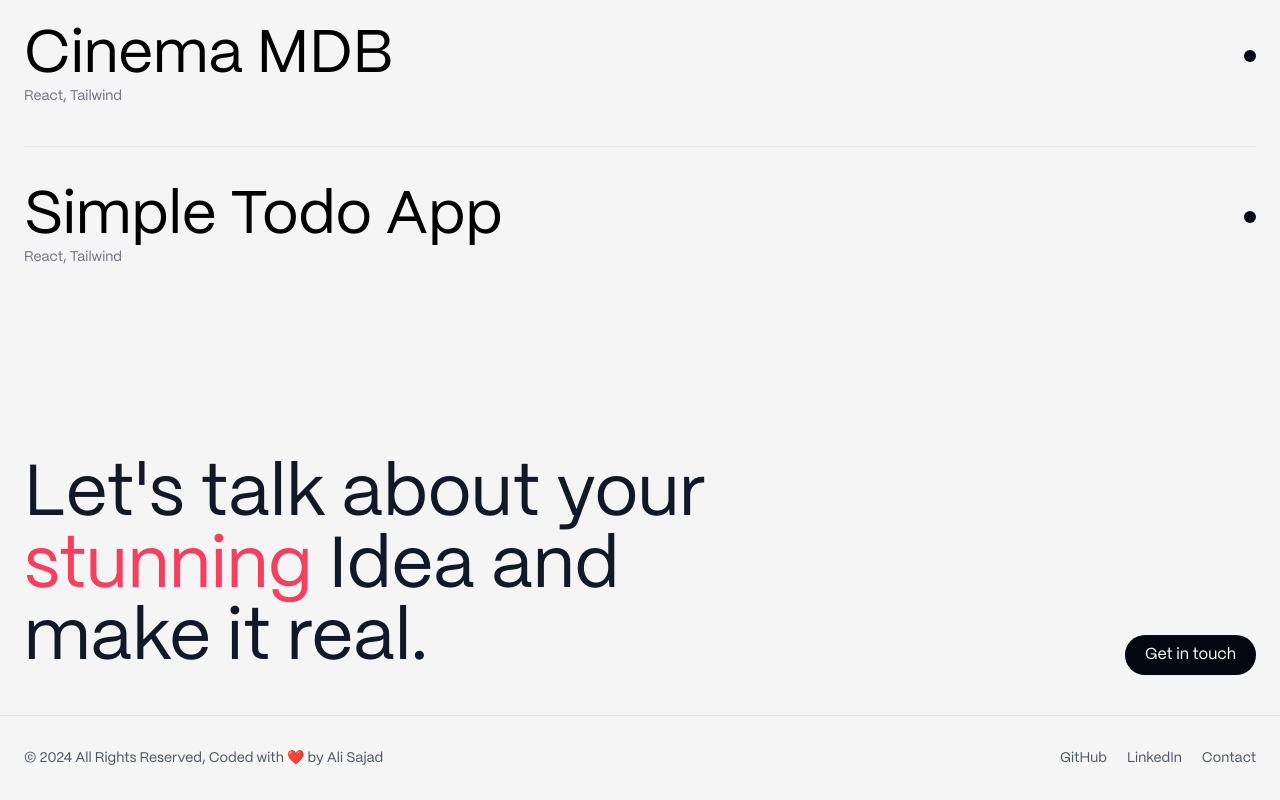
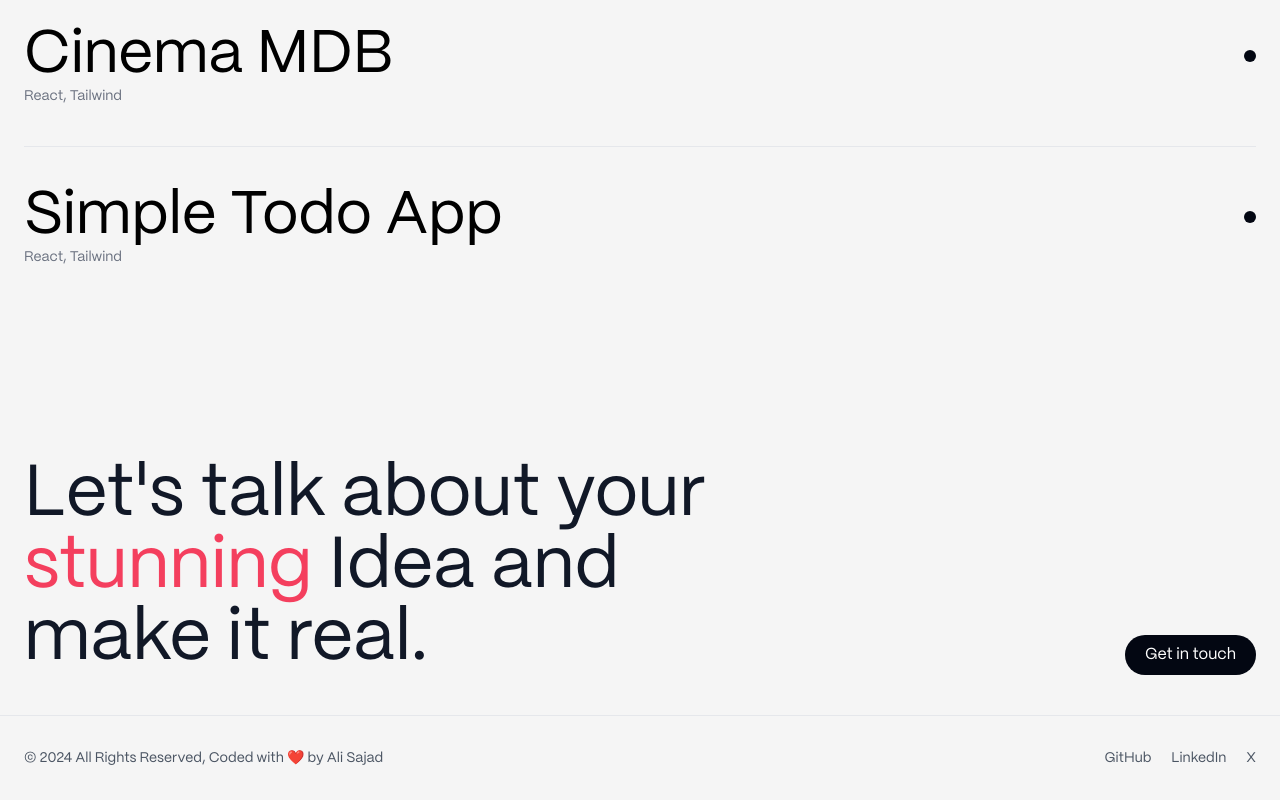
Before and after one commit to alisajad001/portfolio-2024, a React (Vite) app: page / in a window 1280 px wide. Shown: the part 1634-2434 px from the top of the page. Built offline with nearby package versions, Linux system fonts and the light colour scheme.

Commit message:
Fix footer links

```diff
--- a/src/components/Footer.jsx
+++ b/src/components/Footer.jsx
@@ -3,13 +3,13 @@ export default function Footer() {
     <footer className="container mx-auto px-6 py-8 mt-10 border-t text-sm text-gray-600 md:flex flex-row-reverse justify-between items-center">
       <ul className="flex gap-5">
         <li>
-          <a href="#">GitHub</a>
+          <a href="https://github.com/alisajad001">GitHub</a>
         </li>
         <li>
-          <a href="#">LinkedIn</a>
+          <a href="https://linkedin.com/in/alisajad001">LinkedIn</a>
         </li>
         <li>
-          <a href="#">Contact</a>
+          <a href="https://x.com/alisajad07">X</a>
         </li>
       </ul>
       <p className="mt-3 md:mt-0">
```
